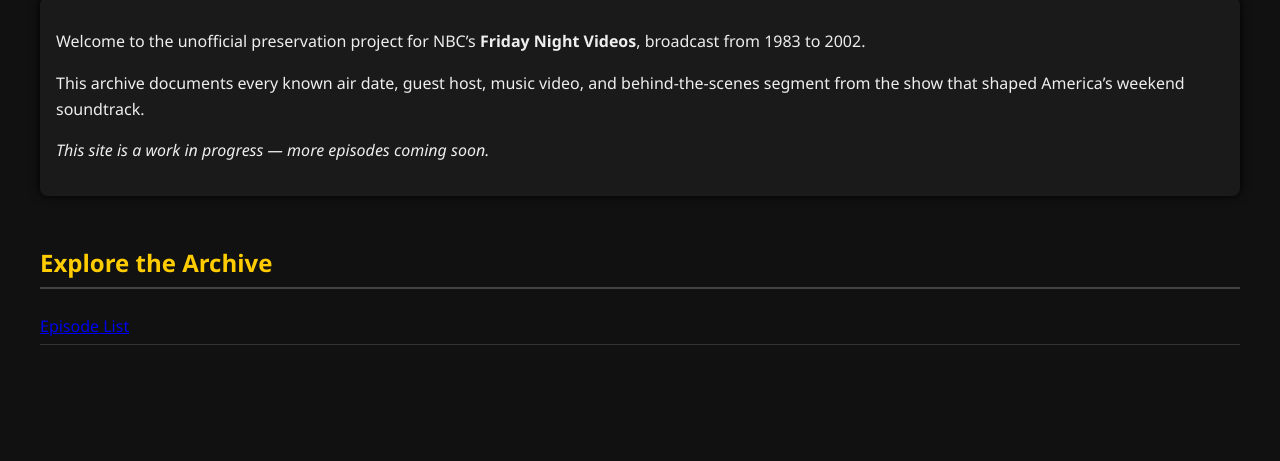
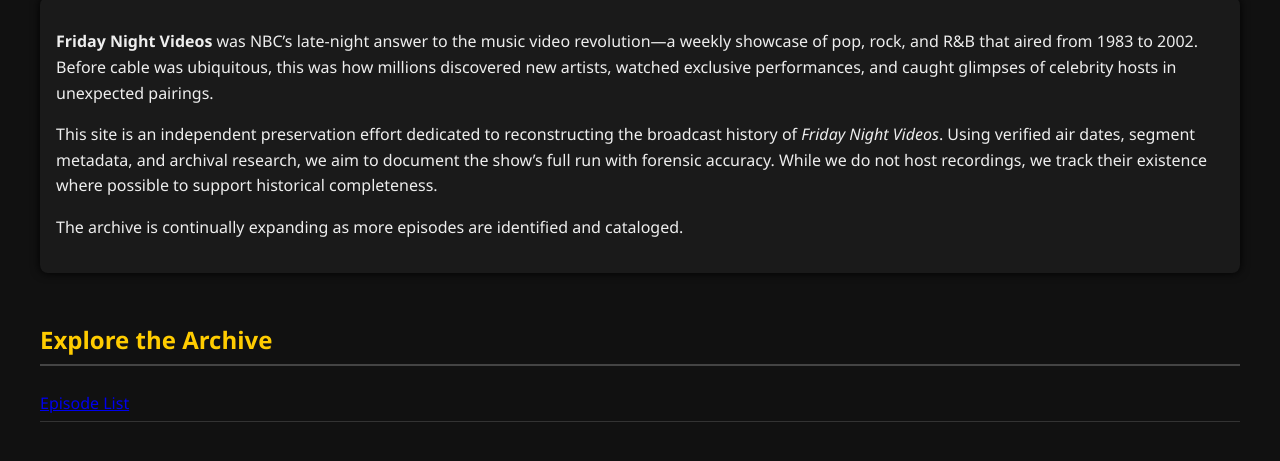
Before and after one commit to JonnyGators/fnv-archive, a Jekyll site: the page built from index.md, in a window 1280 px wide, cut to the strip 392-853 px from the top of the page. Built offline with Jekyll 4.4.1, drawn with Linux system fonts in a browser that asks for light colours; our own code applies the rules of GitHub Pages for plain Markdown files.

Commit message:
update index

```diff
--- a/index.md
+++ b/index.md
@@ -3,11 +3,14 @@
   <h1>Friday Night Videos Archive</h1>
 </header>
 
-<section>
-  <p>Welcome to the unofficial preservation project for NBC’s <strong>Friday Night Videos</strong>, broadcast from 1983 to 2002.</p>
-  <p>This archive documents every known air date, guest host, music video, and behind-the-scenes segment from the show that shaped America’s weekend soundtrack.</p>
-  <p><em>This site is a work in progress — more episodes coming soon.</em></p>
-</section>
+  <section>
+    <p><strong>Friday Night Videos</strong> was NBC’s late-night answer to the music video revolution—a weekly showcase of pop, rock, and R&B that aired from 1983 to 2002. Before cable was ubiquitous, this was how millions discovered new artists, watched exclusive performances, and caught glimpses of celebrity hosts in unexpected pairings.</p>
+
+    <p>This site is an independent preservation effort dedicated to reconstructing the broadcast history of <em>Friday Night Videos</em>. Using verified air dates, segment metadata, and archival research, we aim to document the show’s full run with forensic accuracy. While we do not host recordings, we track their existence where possible to support historical completeness.</p>
+
+    <p>The archive is continually expanding as more episodes are identified and cataloged.</p>
+  </section>
+
 
 <nav>
   <h2>Explore the Archive</h2>
```
